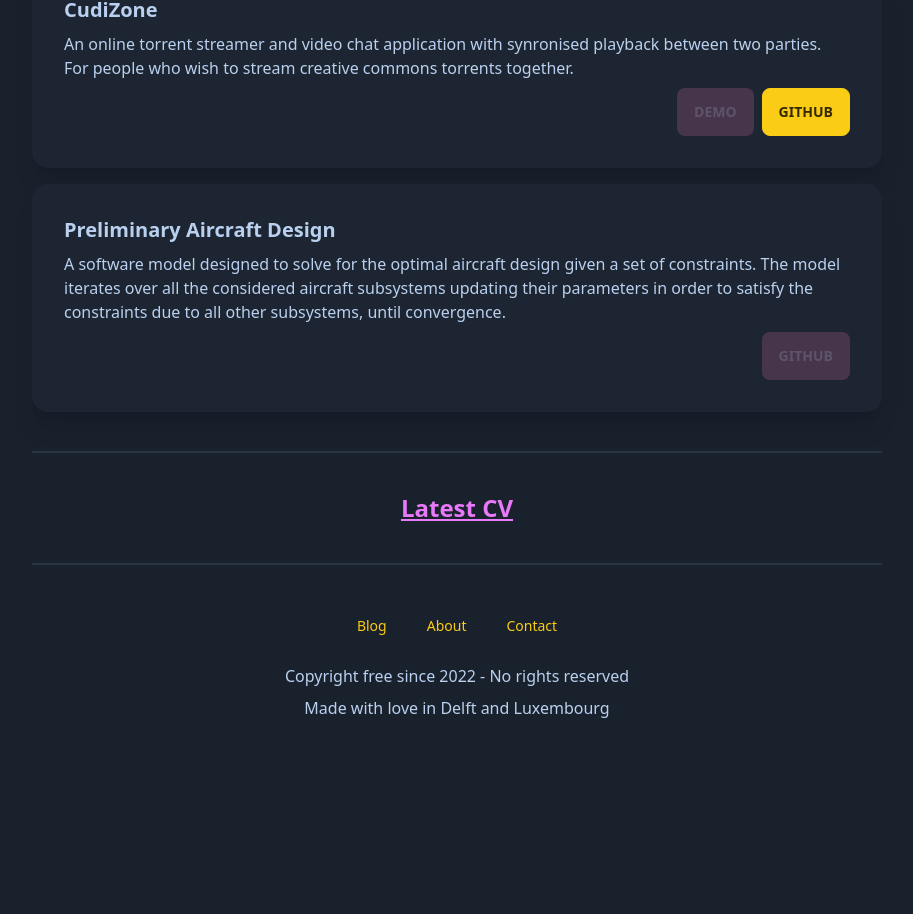
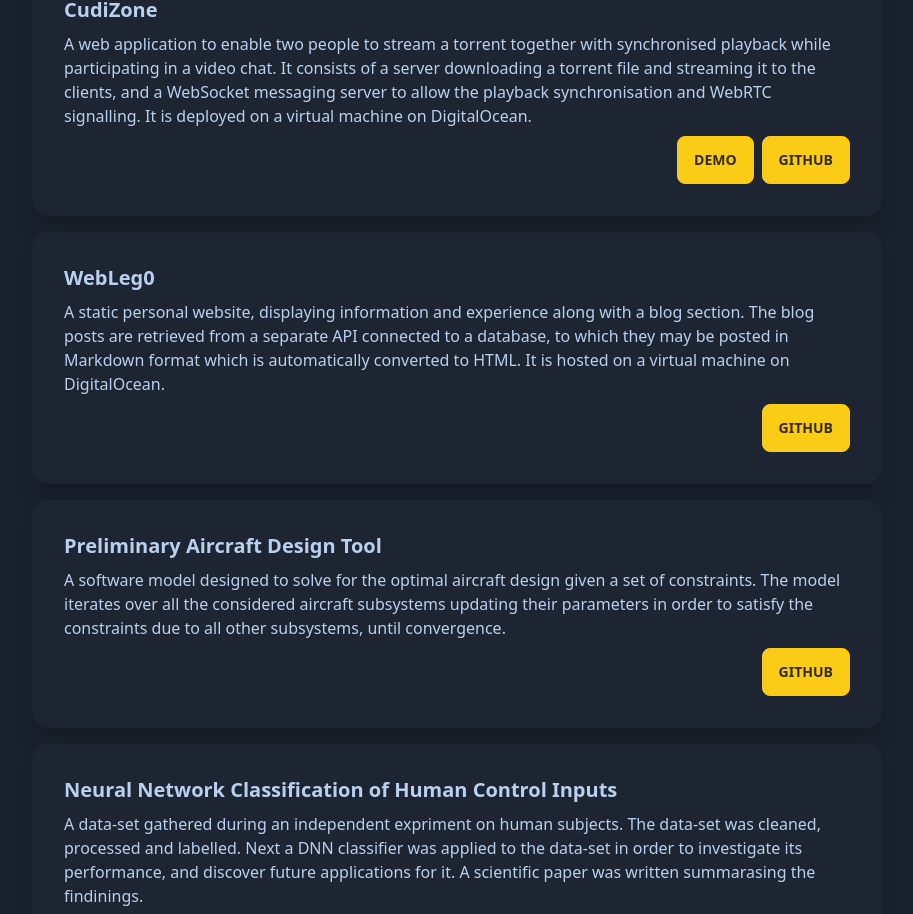
Before and after one commit to sashalikesplanes/web-leg0, a SvelteKit app in the folder website/: page /about in a window 1280 px wide. Shown: the part 1576-2490 px from the top of the page, without its empty margins (183-1096 px from the left). Before the commit the page ends 2296 px from the top, so only its background shows below. Built offline with nearby package versions, Linux system fonts and the light colour scheme.

Commit message:
finished update

```diff
--- a/website/src/lib/components/footer.svelte
+++ b/website/src/lib/components/footer.svelte
@@ -1,4 +1,4 @@
-<footer class="footer footer-center mx-auto gap-4 bg-base-300 text-base-content rounded">
+<footer class="footer footer-center mx-auto mb-4 gap-4 bg-base-300 text-base-content rounded">
 		<ul class="menu menu-horizontal p-0">
 			<li><a href="/blog" class="text-primary link link-hover">Blog</a></li>
 			<li><a href="/about" class="text-primary link link-hover">About</a></li>
--- a/website/src/lib/components/post-preview.svelte
+++ b/website/src/lib/components/post-preview.svelte
@@ -28,7 +28,7 @@
 			</a>
 		</div>
 	{:else}
-		<p>No posts found</p>
+		<p>No posts yet...</p>
 	{/each}
 {:catch e}
 	<p>{e.message}</p>
--- a/website/src/routes/about/+page.svelte
+++ b/website/src/routes/about/+page.svelte
@@ -45,4 +45,4 @@ technical mentoring</li>
 <div class="divider"></div>
 <Projects/>
 <div class="divider"></div>
-<a class="text-accent text-center underline" href="./cv.pdf"><h2>Latest CV</h2></a>
+<a class="text-accent text-center underline" href="./CV_Alexander_Kiselev.pdf"><h2>Latest CV</h2></a>
--- a/website/src/routes/projects.svelte
+++ b/website/src/routes/projects.svelte
@@ -3,11 +3,9 @@
 	<div class="card-body">
 		<h3 class="card-title">CudiZone</h3>
 		<p>
-			An online torrent streamer and video chat application with synronised playback between two
-			parties. For people who wish to stream creative commons torrents together.
-		</p>
+A web application to enable two people to stream a torrent together with synchronised playback while participating in a video chat. It consists of a server downloading a torrent file and streaming it to the clients, and a WebSocket messaging server to allow the playback synchronisation and WebRTC signalling. It is deployed on a virtual machine on DigitalOcean.</p>
 		<div class="card-actions justify-end">
-			<a href="/" disabled class="btn btn-primary">Demo</a>
+			<a href="https://cudizone.kiselev.lu" target="_blank" class="btn btn-primary">Demo</a>
 			<a
 				target="_blank"
 				href="https://github.com/sashalikesplanes/cudi-zone"
@@ -18,14 +16,38 @@
 </div>
 <div class="card w-full bg-base-200 hover:bg-base-100 shadow-xl">
 	<div class="card-body">
-		<h3 class="card-title">Preliminary Aircraft Design</h3>
+		<h3 class="card-title">WebLeg0</h3>
+		<p>A static personal website, displaying information and experience along with a blog section. The blog posts are retrieved from
+a separate API connected to a database, to which they may be posted in Markdown format which is automatically converted
+to HTML. It is hosted on a virtual machine on DigitalOcean.</p>
+		<div class="card-actions justify-end">
+			<a
+				target="_blank"
+				href="https://github.com/sashalikesplanes/web-leg0"
+				class="btn btn-primary">GitHub</a
+			>
+		</div>
+	</div>
+</div>
+<div class="card w-full bg-base-200 hover:bg-base-100 shadow-xl">
+	<div class="card-body">
+		<h3 class="card-title">Preliminary Aircraft Design Tool</h3>
 		<p>
 			A software model designed to solve for the optimal aircraft design given a set of constraints.
 			The model iterates over all the considered aircraft subsystems updating their parameters in
 			order to satisfy the constraints due to all other subsystems, until convergence.
 		</p>
 		<div class="card-actions justify-end">
-			<a disabled class="btn btn-primary">GitHub</a>
+			<a target="_blank" href="https://github.com/sashalikesplanes/AircraftPrelimenaryDesignTool" class="btn btn-primary">GitHub</a>
 		</div>
 	</div>
 </div>
+<div class="card w-full bg-base-200 hover:bg-base-100 shadow-xl">
+	<div class="card-body">
+		<h3 class="card-title">Neural Network Classification of Human Control Inputs</h3>
+		<p>A data-set gathered during an independent expriment on human subjects. The data-set was cleaned, processed and labelled. Next a DNN classifier was applied to the data-set in order to investigate its performance, and discover future applications for it. A scientific paper was written summarasing the findinings.</p>
+		<div class="card-actions justify-end">
+			<a href="./nn_paper.pdf" target="_blank" class="btn btn-primary">Paper</a>
+		</div>
+	</div>
+</div>
```
Also changed, not shown: 2 other files (tests, documents, lock files or other folders).
